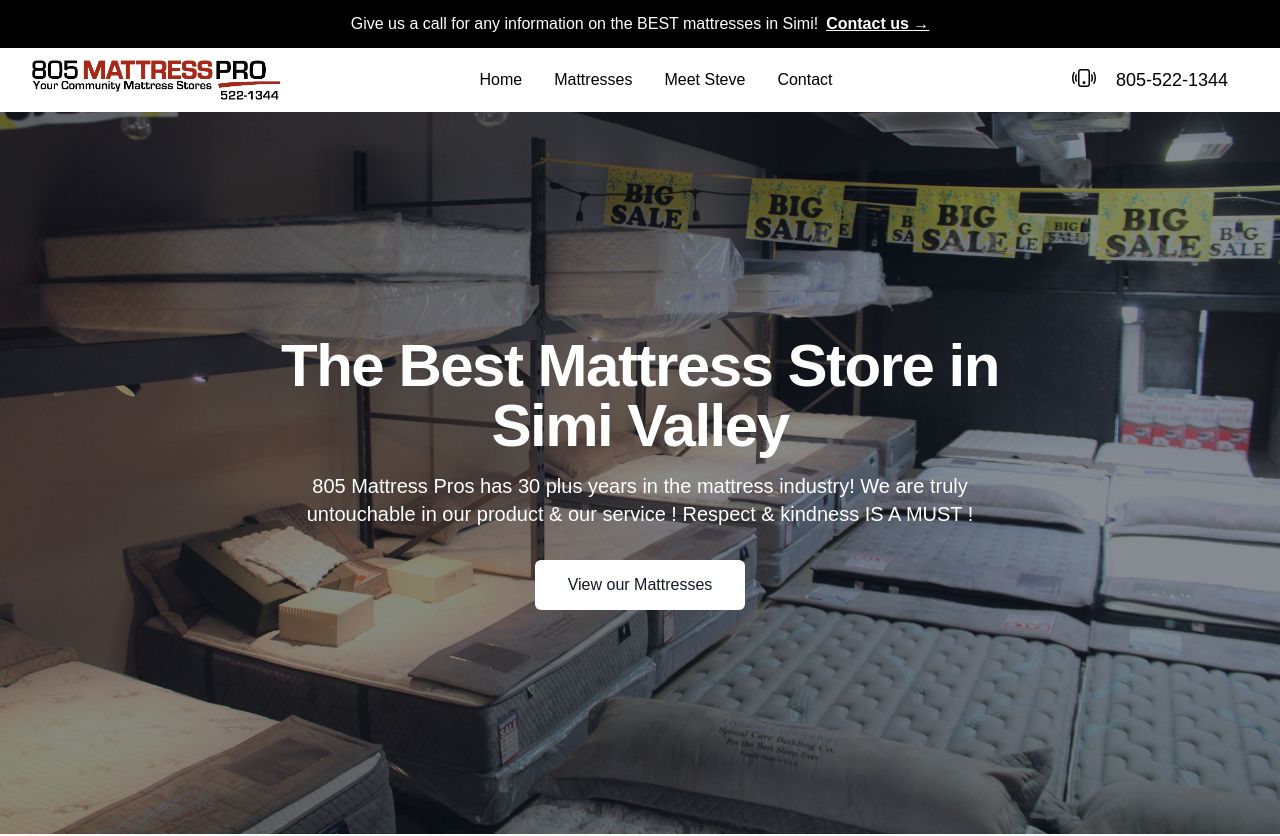
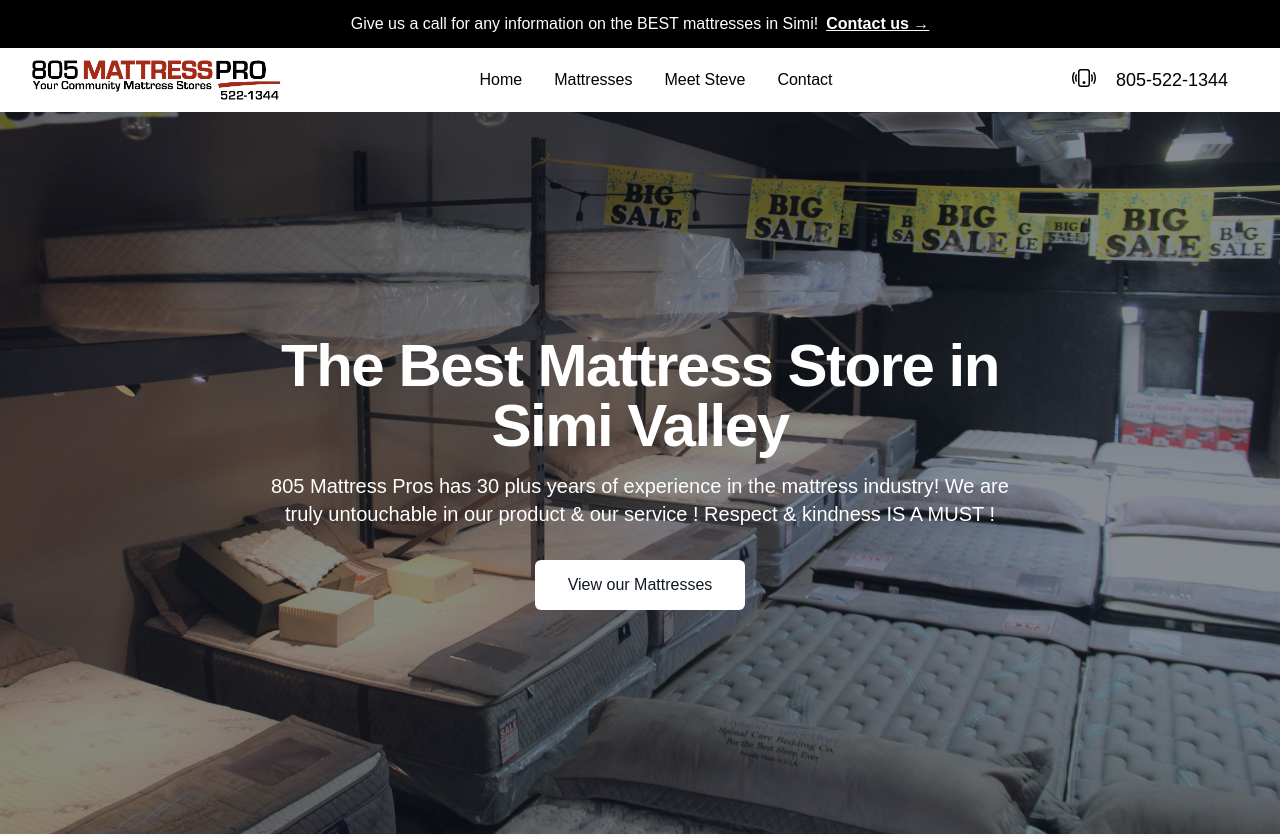
Before and after one commit to The-JL-Group/805-mattress-pro, a React (Create React App) app: page / in a window 1280 px wide. Shown: the top 836 px of the page. Built offline with nearby package versions, Linux system fonts and the light colour scheme; the HTML template or start-up script is replaced by a standard one; what tw-elements would draw is missing.

Commit message:
Changed Spinal care logo to have a capital S and added new test to the banner as well as darkened the HOME BRAND logo

```diff
--- a/src/components/Banner/HomeBanner/Banner.js
+++ b/src/components/Banner/HomeBanner/Banner.js
@@ -388,7 +388,7 @@
             The Best Mattress Store in Simi Valley
           </h1>
           <p className="mt-4 text-xl text-white">
-          805 Mattress Pros has 30 plus years in the mattress industry! We are truly untouchable in our product & our service ! Respect & kindness IS A MUST !
+          805 Mattress Pros has 30 plus years of experience in the mattress industry! We are truly untouchable in our product & our service ! Respect & kindness IS A MUST !
           </p>
           <a
             href="/"
```
Also changed, not shown: src/assets/images/vendor-2.png, src/assets/images/vendor-5.png.
